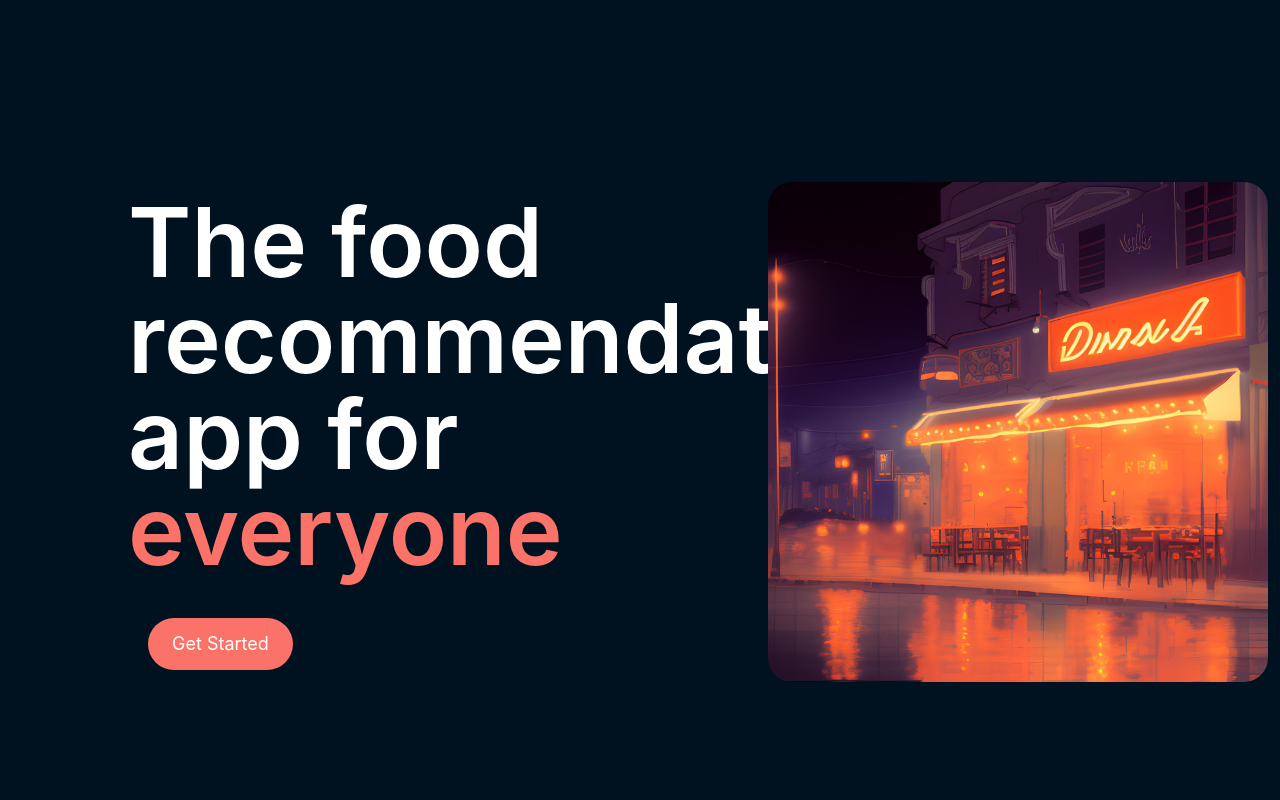
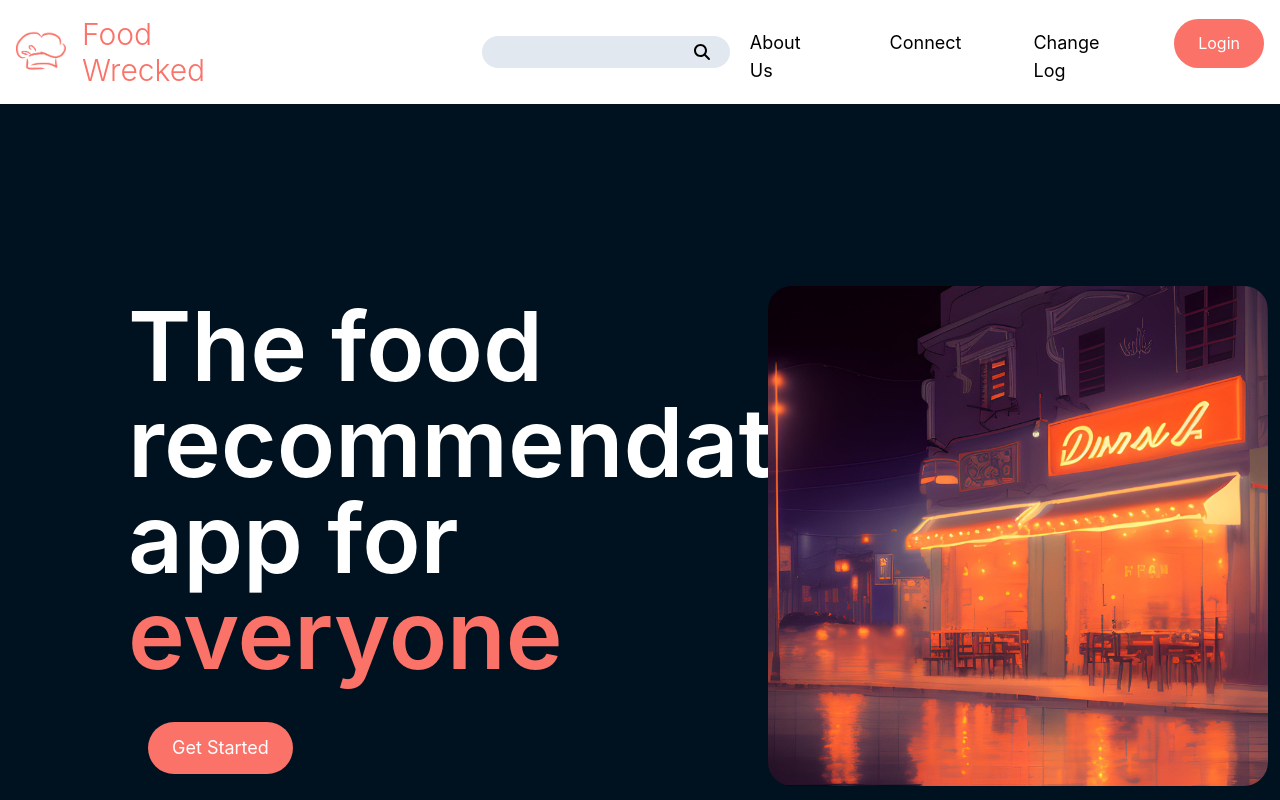
Before and after one commit to TreestanG/foodwrecked, a Next.js app: page / in a window 1280 px wide. Shown: the top 800 px of the page. Built offline with nearby package versions, Linux system fonts and the light colour scheme; no server answers.

Commit message:
fix header issue

```diff
--- a/src/pages/_app.js
+++ b/src/pages/_app.js
@@ -5,6 +5,7 @@ import '@mantine/core/styles.css';
 import { MantineProvider, createTheme } from '@mantine/core'
 import { Notifications } from '@mantine/notifications'
 import { ActiveIndexProvider } from './context/ActiveIndexContext'
+import Header from './components/Header';
 
 const theme = createTheme({
 
@@ -16,20 +17,26 @@ export default function MyApp({
   pageProps: { session, ...pageProps }
 }) {
   const getLayout = Component.getLayout || ((page) => page)
+  const Layout = getLayout(
+    <>
+      {Component.getLayout ? null : <Header />}
+      <ActiveIndexProvider>
+        <Component {...pageProps} />
+      </ActiveIndexProvider>
+      <Notifications />
+    </>
+  )
 
-  return <>
+  return (
+    <>
       <SessionProvider session={session}>
         <MantineProvider theme={theme}>
           <Head>
             <title>Food Wrecked</title>
           </Head>
-        <ActiveIndexProvider>
-          {getLayout(<Component {...pageProps} />)}
-        </ActiveIndexProvider>
-        <Notifications />
-
+          {Layout}
         </MantineProvider>
       </SessionProvider>
     </>
-
+  )
 }
```
Lines whose indentation alone changed are shown as unchanged.
